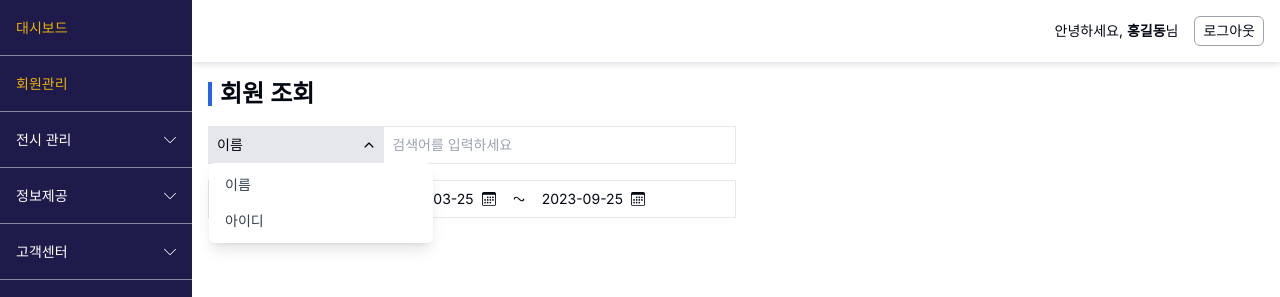
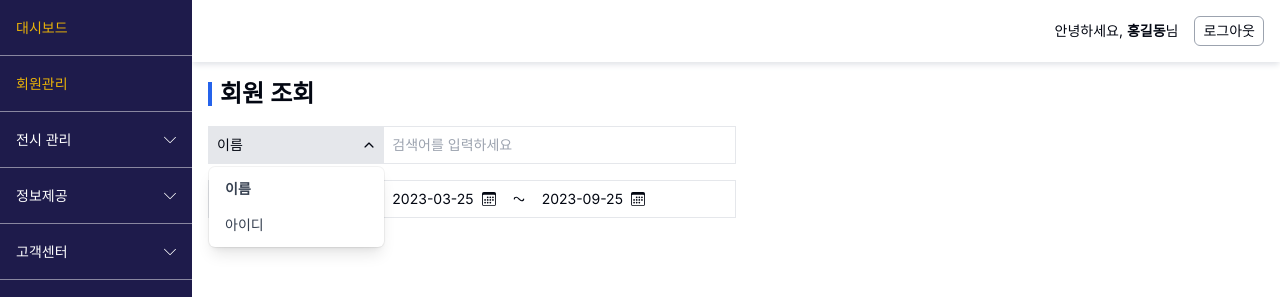
Before and after one commit to ppotatoG/housetalk-admin, a Next.js app: page /users in a window 1280 px wide. Both pictures are taken after a click on the button "이름". Shown: the top 297 px of the page. Built offline with nearby package versions, Linux system fonts and the light colour scheme.

Commit message:
Refactor: improve UI and clean up code on users page

```diff
--- a/src/app/component/Users/index.tsx
+++ b/src/app/component/Users/index.tsx
@@ -4,22 +4,21 @@ import { useState } from 'react';
 import moment from 'moment';
 
 import PageHeader from '@/app/component/common/header/PageHeader';
-import RangeDate from '@/app/component/common/input/RangeDate';
 
-import { SelectInputCombo } from '@/app/component/common/input';
+import { SelectInputCombo, RangeDate } from '@/app/component/common/input';
 
 import { PAGE_HEADERS } from '@/constants/PAGE_HEADERS';
 import { SEARCH_USERS_TYPE } from '@/constants/users';
 
 const Users = () => {
-  const [required, setRequired] = useState<boolean>(false);
-  const [textValue, setTextValue] = useState('');
+  const [searchTerm, setSearchTerm] = useState('');
   const [selectedType, setSelectedType] = useState(SEARCH_USERS_TYPE[0]);
-
   const [minValue, setMinValue] = useState<Date>(
     moment().subtract(6, 'months').toDate()
   );
   const [maxValue, setMaxValue] = useState<Date>(new Date());
+
+  const [required, setRequired] = useState<boolean>(false);
 
   return (
     <>
@@ -27,16 +26,16 @@ const Users = () => {
         <PageHeader title={PAGE_HEADERS.USERS} />
         <div className="flex flex-col gap-4 mt-4">
           <SelectInputCombo
-            selectLabel="타입 선택"
-            textLabel="입력"
-            textValue={textValue}
-            setTextValue={setTextValue}
+            label="입력"
+            searchTerm={searchTerm}
+            setSearchTerm={setSearchTerm}
             placeholder="검색어를 입력하세요"
-            required
+            required={required}
             selectedOption={selectedType}
             setTypeOption={setSelectedType}
             typeOptions={SEARCH_USERS_TYPE}
           />
+
           <RangeDate
             minValue={minValue}
             setMinValue={setMinValue}
--- a/src/app/component/common/input/SelectInputCombo.tsx
+++ b/src/app/component/common/input/SelectInputCombo.tsx
@@ -7,10 +7,9 @@ interface TypeOption {
 }
 
 interface SelectInputComboProps {
-  selectLabel: string;
-  textLabel: string;
-  textValue: string;
-  setTextValue: (value: string) => void;
+  label: string;
+  searchTerm: string;
+  setSearchTerm: (value: string) => void;
   placeholder?: string;
   required?: boolean;
   selectedOption: TypeOption;
@@ -19,10 +18,9 @@ interface SelectInputComboProps {
 }
 
 const SelectInputCombo: React.FC<SelectInputComboProps> = ({
-  selectLabel,
-  textLabel,
-  textValue,
-  setTextValue,
+  label,
+  searchTerm,
+  setSearchTerm,
   placeholder,
   required,
   selectedOption,
@@ -36,7 +34,7 @@ const SelectInputCombo: React.FC<SelectInputComboProps> = ({
       <div className="border border-gray-200 dark:border-gray-800 flex items-center w-1/2">
         <div className="w-1/3 relative">
           <button
-            className="bg-gray-200 dark:bg-gray-800 p-2 block w-full text-left flex items-center justify-between"
+            className="bg-gray-200 dark:bg-gray-800 p-2 w-full text-left flex items-center justify-between"
             type="button"
             onClick={() => setIsOpen(!isOpen)}
           >
@@ -49,12 +47,14 @@ const SelectInputCombo: React.FC<SelectInputComboProps> = ({
           </button>
 
           {isOpen && (
-            <div className="absolute z-10 w-56 origin-top-right rounded-md bg-white shadow-lg focus:outline-none">
+            <div className="absolute mt-1 z-10 w-full origin-top-right rounded-md bg-white shadow-lg ring-1 ring-black ring-opacity-5 focus:outline-none transition-transform transform duration-100 ease-out">
               <div className="py-1">
                 {typeOptions.map(option => (
                   <button
                     key={option.id}
-                    className="text-gray-700 block w-full px-4 py-2 text-left text-sm"
+                    className={`text-gray-700 block w-full px-4 py-2 text-left text-sm hover:bg-gray-50 ${
+                      option.id === selectedOption.id ? 'font-bold' : ''
+                    }`}
                     onClick={() => {
                       setTypeOption(option);
                       setIsOpen(false);
@@ -68,14 +68,14 @@ const SelectInputCombo: React.FC<SelectInputComboProps> = ({
           )}
         </div>
         <div className="flex flex-grow items-center">
-          <label htmlFor={textLabel}>
+          <label htmlFor={label}>
             <input
               className="p-2"
               type="text"
-              id={textLabel}
-              value={textValue}
+              id={label}
+              value={searchTerm}
               placeholder={placeholder || undefined}
-              onChange={e => setTextValue(e.target.value)}
+              onChange={e => setSearchTerm(e.target.value)}
               {...(required ? { required: true } : {})}
             />
           </label>
--- a/src/app/component/common/input/Text.tsx
+++ b/src/app/component/common/input/Text.tsx
@@ -27,11 +27,11 @@ const Text = ({
         className || ''
       }`}
     >
-      <label htmlFor={label} className="bg-gray-200 dark:bg-gray-800 p-2 w-1/2">
+      <label htmlFor={label} className="bg-gray-200 dark:bg-gray-800 p-2 w-1/3">
         {labelText}
       </label>
       <input
-        className="p-2 w-1/2"
+        className="p-2 w-2/3"
         type={type ? type : 'text'}
         id={label}
         value={value}
--- a/src/app/component/common/input/index.tsx
+++ b/src/app/component/common/input/index.tsx
@@ -1,5 +1,5 @@
 import Text from './Text';
+import RangeDate from './RangeDate';
 import SelectInputCombo from './SelectInputCombo';
 
-export { Text };
-export { SelectInputCombo };
+export { Text, RangeDate, SelectInputCombo };
```
